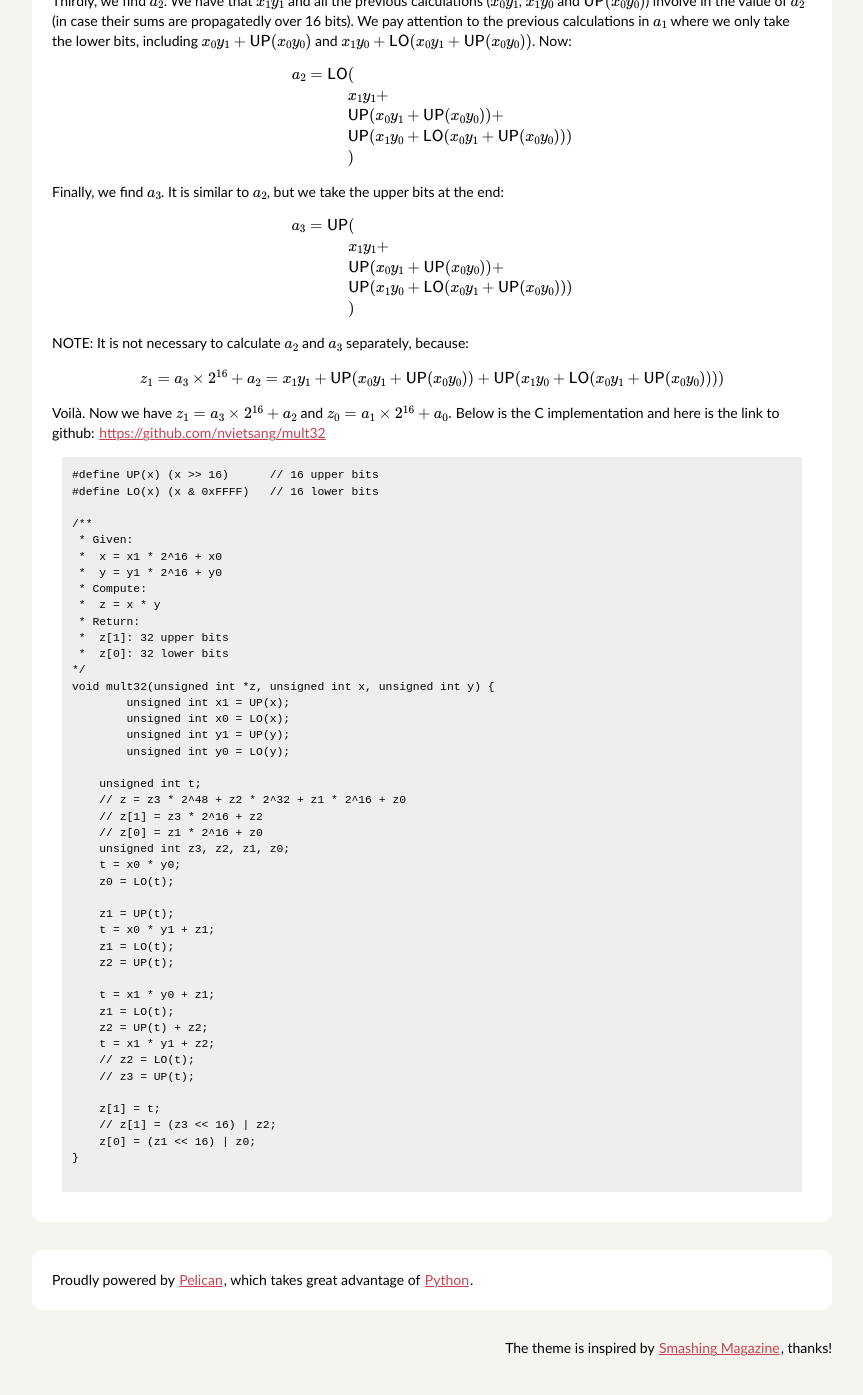
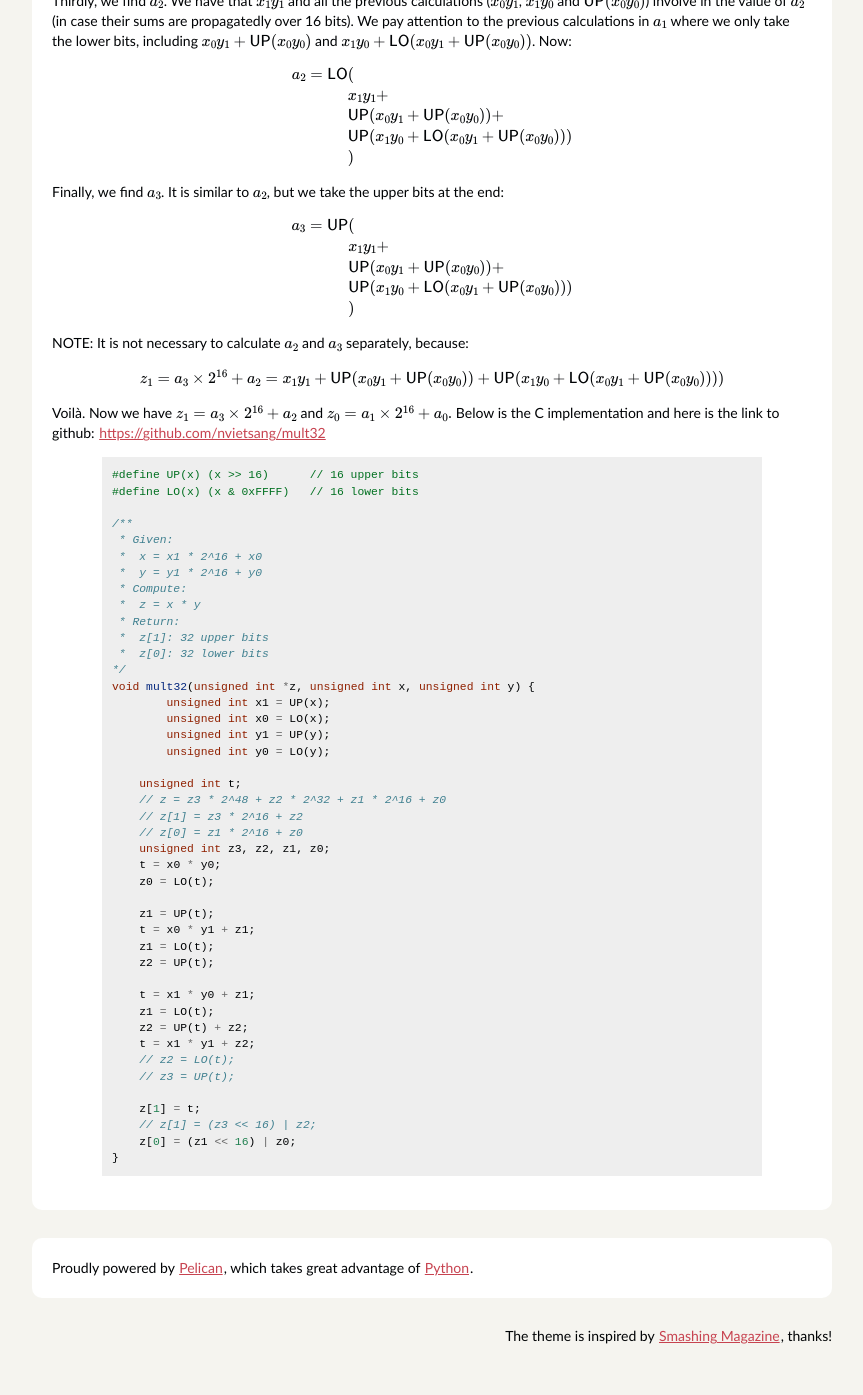
Before and after one commit to nvietsang/nvietsang.github.io, a Jekyll site: the page built from _posts/2023-08-15-Mult32.md, in a window 1280 px wide and 1400 px high, scrolled down 1352 px. Shown: the top 1395 px of the window, without its empty margins (208-1071 px from the left). Built offline with Jekyll 4.4.1, drawn with Linux system fonts in a browser that asks for light colours; formulas are drawn with MathJax 3.

Commit message:
add highlight for C code

````diff
--- a/_posts/2023-08-15-Mult32.md
+++ b/_posts/2023-08-15-Mult32.md
@@ -113,7 +113,7 @@ z_0 = a_1 \times 2^{16} + a_0.
 $$
 Below is the C implementation and here is the link to github: [https://github.com/nvietsang/mult32](https://github.com/nvietsang/mult32)
 
-```
+{% highlight C %}
 #define UP(x) (x >> 16)      // 16 upper bits
 #define LO(x) (x & 0xFFFF)   // 16 lower bits
 
@@ -157,5 +157,4 @@ void mult32(unsigned int *z, unsigned int x, unsigned int y) {
     // z[1] = (z3 << 16) | z2;
     z[0] = (z1 << 16) | z0;
 }
-
-```
+{% endhighlight %}
````
